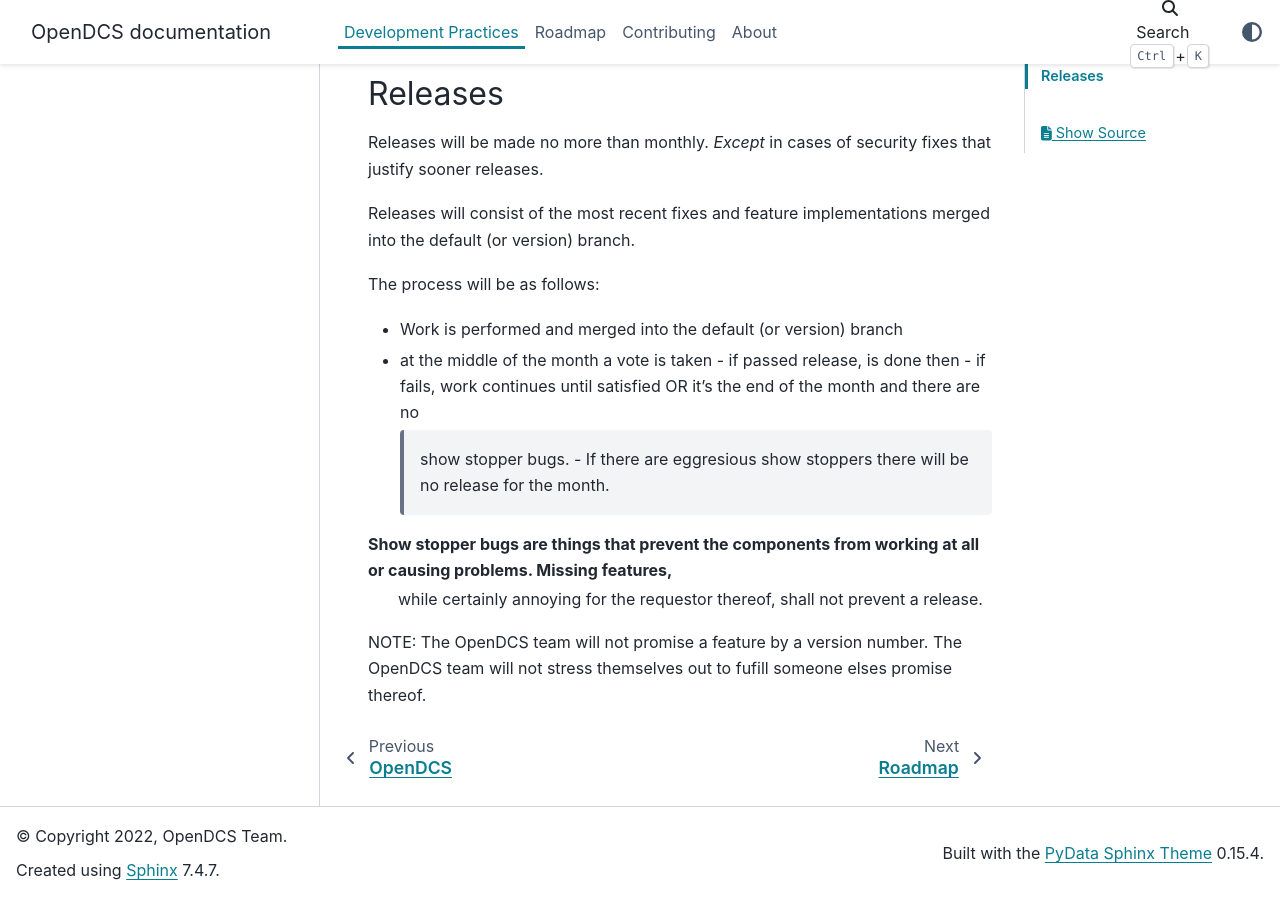
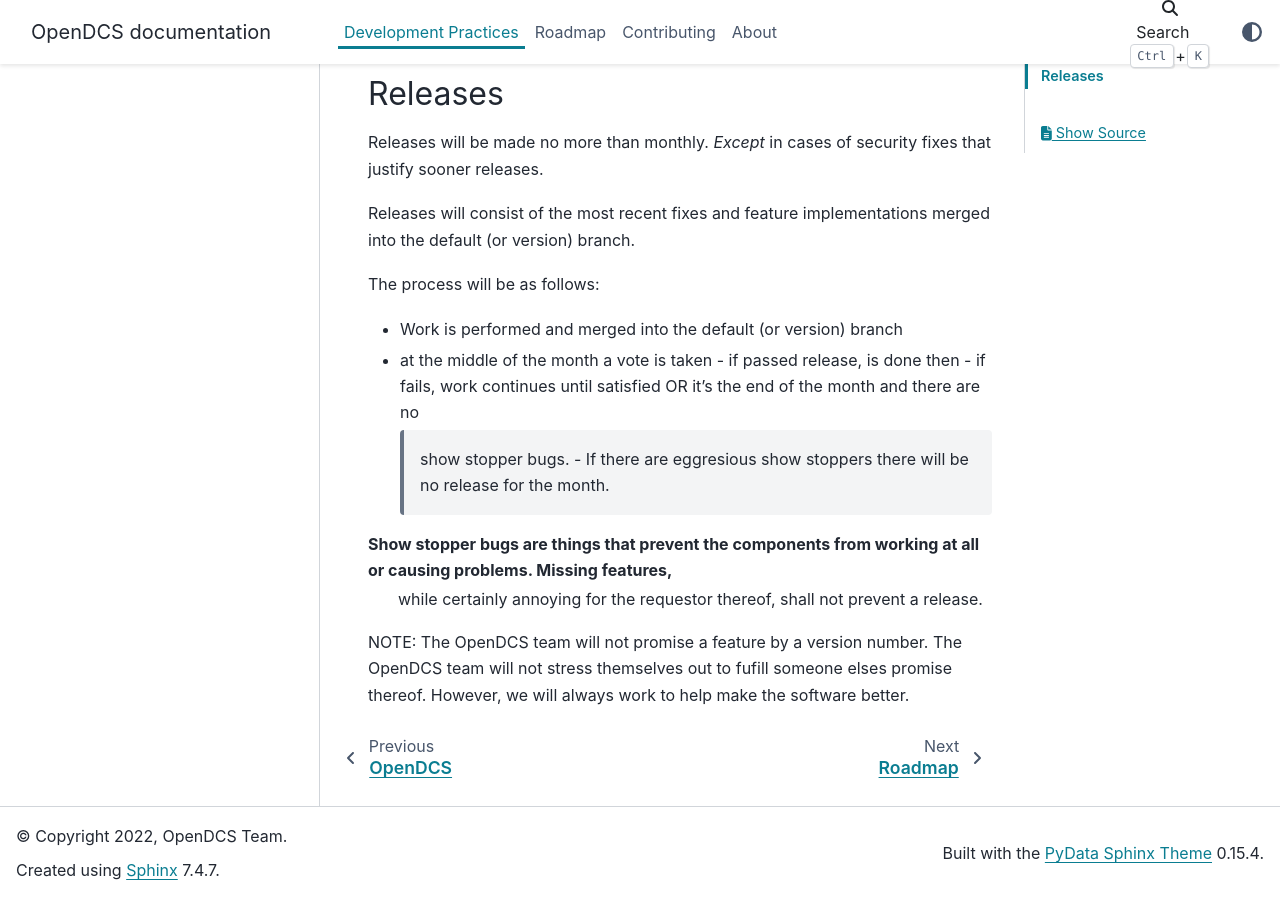
Before and after one commit to opendcs/opendcs.github.io, a Sphinx documentation site: the page built from source/development.rst, in a window 1280 px wide and 900 px high, scrolled down 533 px. Built offline with Sphinx 7.4.7 and the PyData theme 0.15.4, drawn with Linux system fonts in a browser that asks for light colours; pages that are not in the unit, such as notebooks, are missing from menus.

Commit message:
Additional sentence.

```diff
--- a/source/development.rst
+++ b/source/development.rst
@@ -34,4 +34,4 @@
  while certainly annoying for the requestor thereof, shall not prevent a release.
 
 NOTE: The OpenDCS team will not promise a feature by a version number. The OpenDCS team will not stress themselves out to
-fufill someone elses promise thereof.
+fufill someone elses promise thereof. However, we will always work to help make the software better.
```
